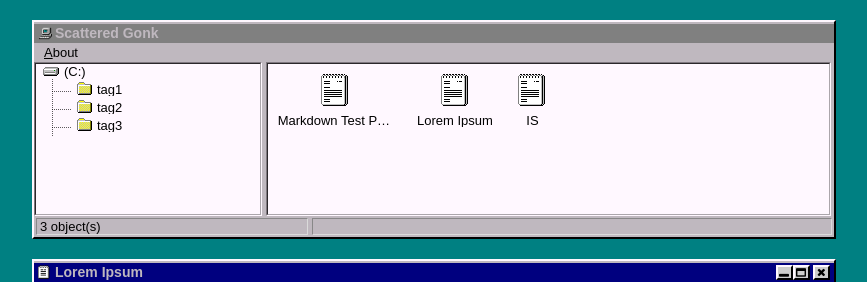
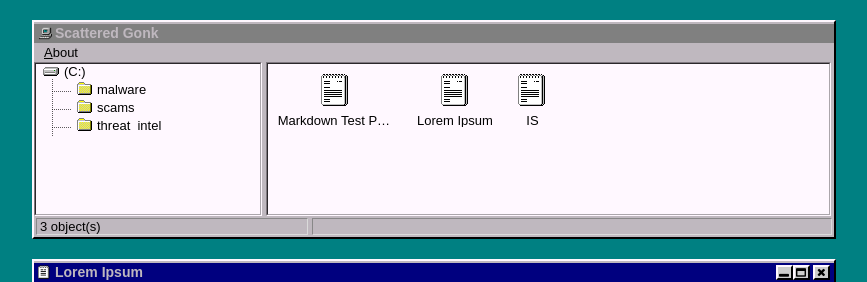
Before and after one commit to scattered-gonk/scattered-gonk.github.io, a Jekyll site: the page built from _posts/2017-08-31-lorem-ipsum.md, in a window 1280 px wide. Shown: the top 282 px of the page, without its empty margins (206-1073 px from the left). Built offline with Jekyll 4.4.1, drawn with Linux system fonts in a browser that asks for light colours.

Commit message:
Updated files

```diff
--- a/_posts/2017-08-30-is.md
+++ b/_posts/2017-08-30-is.md
@@ -4,7 +4,7 @@ title:  "IS"
 date:   2017-08-30
 description: "qwerty"
 author: "ScatteredGonk"
-tags: tag1
+tags: scams
 ---
 
 A friend of mine and I received a message from the IRS at nearly the same time.
--- a/_posts/2017-08-31-lorem-ipsum.md
+++ b/_posts/2017-08-31-lorem-ipsum.md
@@ -1,7 +1,7 @@
 ---
 layout: default
 title: "Lorem Ipsum"
-tags: tag2
+tags: malware
 ---
 
 ## Lorem Ipsum
--- a/_posts/2017-09-16-markdown-test-page.md
+++ b/_posts/2017-09-16-markdown-test-page.md
@@ -1,7 +1,7 @@
 ---
 layout: default
 title: "Markdown Test Page"
-tags: tag3
+tags: threat_intel
 ---
 
 ## Source: [Markdown Test Page](https://github.com/fullpipe/markdown-test-page)
```
